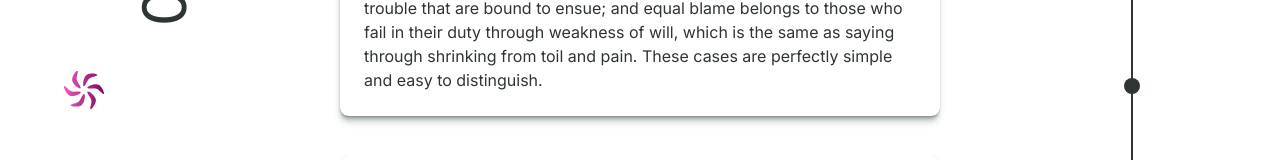
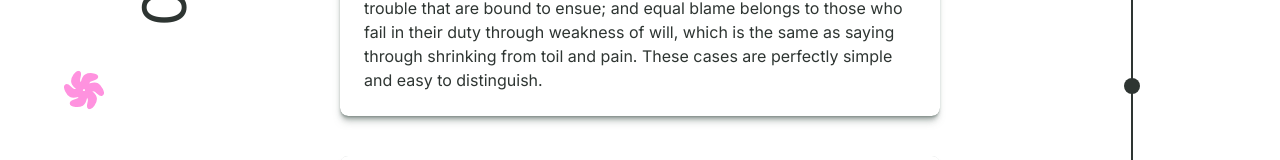
Before and after one commit to barbaraperic/pink-panther, a Next.js app: page / in a window 1280 px wide. Shown: the part 330-490 px from the top of the page. Built offline with nearby package versions, Linux system fonts and the light colour scheme.

Commit message:
refactor

```diff
--- a/app/components/Nav.module.css
+++ b/app/components/Nav.module.css
@@ -26,9 +26,10 @@
     margin-bottom: 0;
 }
 
-.node:hover {
+.node:hover,
+.node:active {
     transform: scale(1.2);
-    background-color: rgb(135, 140, 130);
+    background-color: rgb(var(--pink-rgb));
 }
 
 .line {
--- a/app/globals.css
+++ b/app/globals.css
@@ -17,6 +17,7 @@
         -0.3px 3.3px 3.7px -1.8px rgba(var(--shadow-color-rgb), var(--opacity)),
         -0.5px 5px 5.7px -2.1px rgba(var(--shadow-color-rgb), var(--opacity)),
         -0.7px 7.3px 8.3px -2.5px rgba(var(--shadow-color-rgb), var(--opacity));
+    --pink-rgb: 255, 145, 223;
 }
 
 @media (prefers-color-scheme: dark) {
--- a/app/icons/Spinner.tsx
+++ b/app/icons/Spinner.tsx
@@ -4,7 +4,7 @@ export default function SpinnerIcon(props: any) {
             height="100%"
             strokeMiterlimit="10"
             version="1.1"
-            viewBox="372.334 190.618 39.9996 38.3432"
+            viewBox="369.408 187.693 45.8506 44.1942"
             width="100%"
             xmlns="http://www.w3.org/2000/svg"
             {...props}
@@ -25,10 +25,10 @@ export default function SpinnerIcon(props: any) {
             </defs>
             <clipPath id="ArtboardFrame">
                 <rect
-                    height="38.3432"
-                    width="39.9996"
-                    x="372.334"
-                    y="190.618"
+                    height="44.1942"
+                    width="45.8506"
+                    x="369.408"
+                    y="187.693"
                 />
             </clipPath>
             <g clipPath="url(#ArtboardFrame)" id="Layer">
@@ -38,7 +38,10 @@ export default function SpinnerIcon(props: any) {
                         fill="url(#LinearGradient)"
                         fillRule="nonzero"
                         opacity="1"
-                        stroke="none"
+                        stroke="#ff92df"
+                        strokeLinecap="butt"
+                        strokeLinejoin="round"
+                        strokeWidth="5.85099"
                     />
                 </g>
             </g>
--- a/app/page.tsx
+++ b/app/page.tsx
@@ -1,40 +1,20 @@
 'use client'
 
-import { useEffect, useLayoutEffect, useRef } from 'react'
+import { useRef } from 'react'
 import CardSectionList from './components/CardSectionList'
 import NavComponent from './components/Nav'
 import SpinnerIcon from './icons/Spinner'
-import { gsap } from 'gsap'
-import { ScrollTrigger } from 'gsap/ScrollTrigger'
-
-gsap.registerPlugin(ScrollTrigger)
+import useAnimateScroll from '@/hooks/useAnimateScroll'
 
 export default function Home() {
     const scrollPage = useRef(null)
 
-    // Solves both SSR and CSR switching context issues
-    const useIsomorphicLayoutEffect =
-        typeof window !== 'undefined' ? useLayoutEffect : useEffect
-
-    useIsomorphicLayoutEffect(() => {
-        let ctx = gsap.context(() => {
-            const tl = gsap.timeline({
-                scrollTrigger: {
-                    scrub: 1,
-                    pin: true,
-                    trigger: '#pin-windmill',
-                    start: '50% 50%',
-                    endTrigger: '#pin-windmill-wrap',
-                    end: 'bottom 50%',
-                },
-            })
-
-            tl.to('#pin-windmill-svg', {
-                rotateZ: 900,
-            })
-        }, scrollPage) // Scope selector
-        return () => ctx.revert() // cleanup
-    }, [scrollPage.current])
+    useAnimateScroll(
+        '#pin-windmill',
+        '#pin-windmill-wrap',
+        scrollPage,
+        '#pin-windmill-svg'
+    )
 
     return (
         <main ref={scrollPage} className="homepage-container" id="pin-windmill">
--- /dev/null
+++ b/hooks/useAnimateScroll.ts
@@ -0,0 +1,38 @@
+import { ReactRef } from '@gsap/react'
+import { gsap } from 'gsap'
+import { ScrollTrigger } from 'gsap/ScrollTrigger'
+import { useEffect, useLayoutEffect } from 'react'
+
+gsap.registerPlugin(ScrollTrigger)
+
+export default function useAnimateScroll(
+    triggerId: string,
+    endTriggerId: string,
+    scrollPageElement: ReactRef,
+    spinnerId?: string
+) {
+    // Solves both SSR and CSR switching context issues
+    const useIsomorphicLayoutEffect =
+        typeof window !== 'undefined' ? useLayoutEffect : useEffect
+
+    useIsomorphicLayoutEffect(() => {
+        let ctx = gsap.context(() => {
+            const tl = gsap.timeline({
+                scrollTrigger: {
+                    scrub: 1,
+                    pin: true,
+                    trigger: triggerId,
+                    start: '50% 50%',
+                    endTrigger: endTriggerId,
+                    end: 'bottom 50%',
+                },
+            })
+
+            spinnerId &&
+                tl.to(spinnerId, {
+                    rotateZ: 900,
+                })
+        }, scrollPageElement) // Scope selector
+        return () => ctx.revert() // cleanup
+    }, [scrollPageElement.current])
+}
```
Also changed, not shown: app/icons/spinner.svg (deleted).
